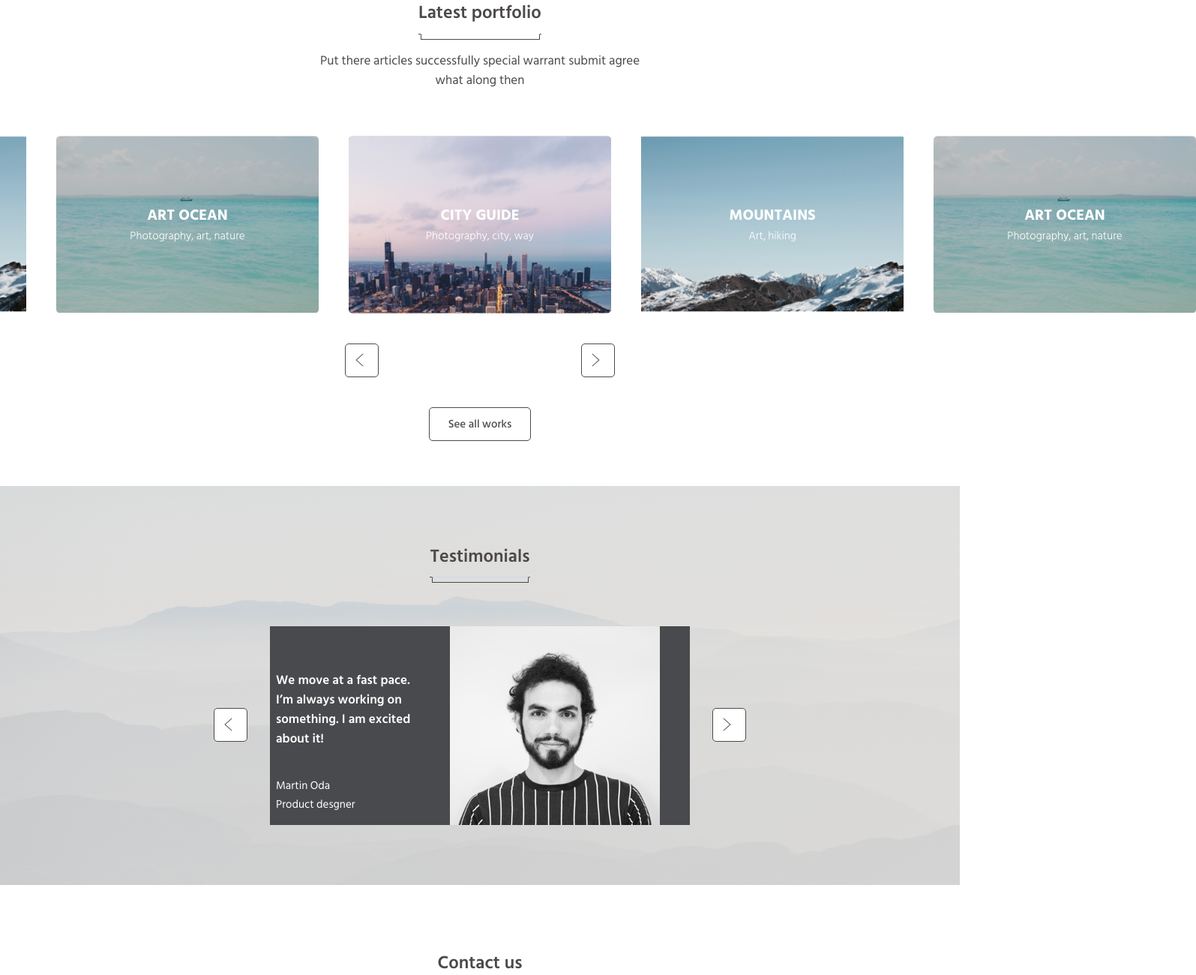
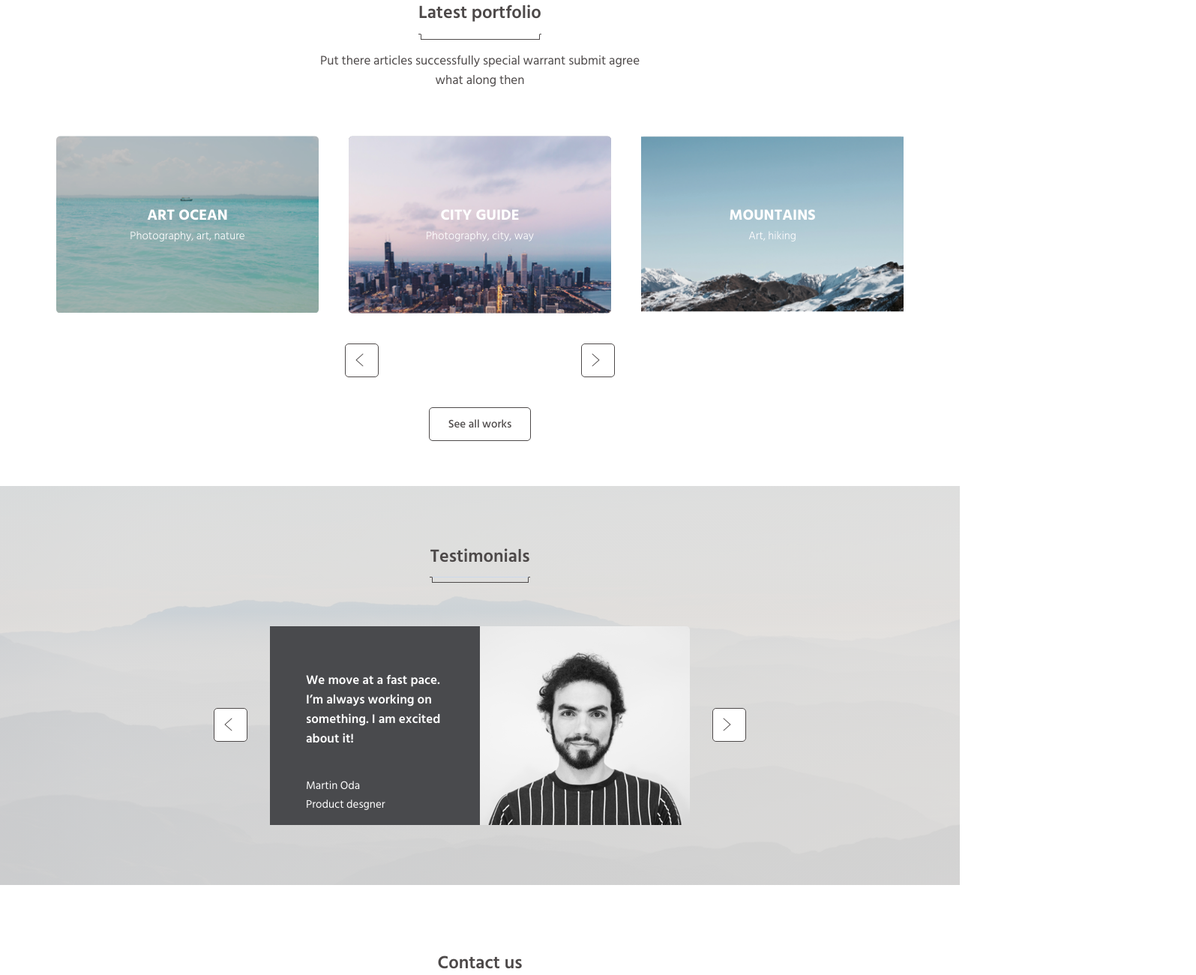
Before and after one commit to DenysPetrenk0/HomeWork-EPAM, a website: page index.html in a window 1280 px wide. Shown: the part 2283-3583 px from the top of the page at 75% size, 1595 px wide, since content can reach past the window. Drawn offline with nearby package versions, Linux system fonts and the light colour scheme.

Commit message:
added slider instance

```diff
--- a/data.json
+++ b/data.json
@@ -120,7 +120,6 @@ const data = {
         "h3": "Mountains",
         "text": "Art, hiking",
       },
-
     ],
   },
   "testimonials": {
--- a/js/markupIndex.js
+++ b/js/markupIndex.js
@@ -203,6 +203,10 @@ const markupPortfolio = () => {
     nodeType: "div",
     className: "arrow_icon_left",
   });
+  const containerPortfolio = createElem({
+    nodeType: "div",
+    className: "portfolio__container",
+  });
   const divIconBtnRight = createElem({
     nodeType: "div",
     className: "arrow_icon_rigth",
@@ -318,8 +322,10 @@ const markupPortfolio = () => {
   container.append(
     markupTitle(data.portfolio.title.primary, "title_border-portfolio")
   );
+  containerPortfolio.append(ul);
+  containerPortfolio;
   container.append(p);
-  container.append(ul);
+  container.append(containerPortfolio);
   container.append(boxBtnArrow);
   container.append(btn);
   section.append(container);
--- a/js/slides.js
+++ b/js/slides.js
@@ -1,7 +1,6 @@
 /** @format */
 
 // let index = 1;
-// let slideId;
 
 const refsTestimonials = {
   slideContainer: document.querySelector(".testimonials__btn__box"),
@@ -9,9 +8,10 @@ const refsTestimonials = {
   slides: document.querySelectorAll(".testimonials__box"),
   leftBtn: document.getElementById("testimonials-left-btn"),
   rigthBtn: document.getElementById("testimonials-rigth-btn"),
-  interval: 2000,
+  interval: 3000,
   transition: "1.5s",
   nameClass: ".testimonials__box",
+  adjustment: 0,
 };
 
 const refsPortfolio = {
@@ -23,9 +23,85 @@ const refsPortfolio = {
   interval: 2000,
   transition: "2.0s",
   nameClass: ".portfolio__item",
+  adjustment: 40,
 };
 
-const Slide = function ({
+function Slider() {
+  let index = 1;
+  let slideId;
+
+  this.firstSlide = this.slides[0].cloneNode(true);
+  this.lastSlide = this.slides[this.slides.length - 1].cloneNode(true);
+
+  this.firstSlide.setAttribute("id", "first-slide");
+  this.lastSlide.setAttribute("id", "last-slide");
+
+  this.slide.append(this.firstSlide);
+  this.slide.prepend(this.lastSlide);
+
+  this.slideWidth = this.slides[index].clientWidth + this.adjustment;
+
+  this.slideTransform = function () {
+    return `translateX(${-this.slideWidth * index}px)`;
+  };
+
+  this.getSlide = function () {
+    return document.querySelectorAll(this.nameClass);
+  };
+
+  this.slide.style.transform = this.slideTransform();
+
+  this.slide.addEventListener("transitionend", () => {
+    let slides = this.getSlide();
+    if (slides[index].id === this.firstSlide.id) {
+      this.slide.style.transition = "none";
+      index = 1;
+      this.slide.style.transform = this.slideTransform();
+    }
+
+    if (slides[index].id === this.lastSlide.id) {
+      this.slide.style.transition = "none";
+      index = slides.length - 2;
+      this.slide.style.transform = this.slideTransform();
+    }
+  });
+
+  this.startSlide = function () {
+    slideId = setInterval(() => {
+      this.moveNextSlide();
+    }, this.interval);
+  };
+
+  this.moveNextSlide = function () {
+    let slides = this.getSlide();
+
+    if (index >= slides.length - 1) return;
+    index++;
+    this.slide.style.transform = this.slideTransform();
+    this.slide.style.transition = this.transition;
+  };
+
+  this.movePrevSlide = function () {
+    if (index <= 0) return;
+    index--;
+    this.slide.style.transform = this.slideTransform();
+    this.slide.style.transition = this.transition;
+  };
+
+  this.slideContainer.addEventListener("mouseenter", () => {
+    clearInterval(slideId);
+  });
+
+  this.slideContainer.addEventListener(
+    "mouseleave",
+    this.startSlide.bind(this)
+  );
+
+  this.leftBtn.addEventListener("click", this.movePrevSlide.bind(this));
+  this.rigthBtn.addEventListener("click", this.moveNextSlide.bind(this));
+}
+
+function FirstSliderInstance({
   slide,
   slides,
   slideContainer,
@@ -34,79 +110,56 @@ const Slide = function ({
   interval,
   transition,
   nameClass,
+  adjustment,
 }) {
-  let index = 1;
-  let slideId;
+  this.slide = slide;
+  this.slides = slides;
+  this.slideContainer = slideContainer;
+  this.leftBtn = leftBtn;
+  this.rigthBtn = rigthBtn;
+  this.interval = interval;
+  this.transition = transition;
+  this.nameClass = nameClass;
+  this.adjustment = adjustment;
 
-  this.firstSlide = slides[0].cloneNode(true);
-  this.lastSlide = slides[slides.length - 1].cloneNode(true);
+  Slider.call(this);
 
-  this.firstSlide.setAttribute("id", "first-slide");
-  this.lastSlide.setAttribute("id", "last-slide");
+  this.slide.addEventListener("mousemove", (event) => {
+    pos = event.clientX - event.offsetX;
+    pos > 300 ? this.movePrevSlide() : this.moveNextSlide();
+  });
+}
 
-  slide.append(this.firstSlide);
-  slide.prepend(this.lastSlide);
+function SecondSliderInstance({
+  slide,
+  slides,
+  slideContainer,
+  leftBtn,
+  rigthBtn,
+  interval,
+  transition,
+  nameClass,
+  adjustment,
+}) {
+  this.slide = slide;
+  this.slides = slides;
+  this.slideContainer = slideContainer;
+  this.leftBtn = leftBtn;
+  this.rigthBtn = rigthBtn;
+  this.interval = interval;
+  this.transition = transition;
+  this.nameClass = nameClass;
+  this.adjustment = adjustment;
 
-  this.slideWidth = slides[index].clientWidth + 40; // 40
+  Slider.call(this);
+}
 
-  this.slideTransform = function () {
-    return `translateX(${-this.slideWidth * index}px)`;
-  };
-  this.getSlide = function () {
-    return document.querySelectorAll(nameClass);
-  };
-
-  slide.style.transform = this.slideTransform();
-
-  this.startSlide = function () {
-    slideId = setInterval(() => {
-      this.moveNextSlide();
-    }, interval);
-  };
-
-  slide.addEventListener("transitionend", () => {
-    let slides = this.getSlide();
-    if (slides[index].id === this.firstSlide.id) {
-      slide.style.transition = "none";
-      index = 1;
-      slide.style.transform = this.slideTransform();
-    }
-
-    if (slides[index].id === this.lastSlide.id) {
-      slide.style.transition = "none";
-      index = slides.length - 2; //2
-      slide.style.transform = this.slideTransform();
-    }
-  });
-
-  this.moveNextSlide = function () {
-    let slides = this.getSlide();
-
-    if (index >= slides.length - 1) return;
-    index++;
-    slide.style.transform = this.slideTransform();
-    slide.style.transition = transition;
-  };
-
-  this.movePrevSlide = function () {
-    if (index <= 0) return;
-    index--;
-    slide.style.transform = this.slideTransform();
-    slide.style.transition = transition;
-  };
-
-  // slideContainer.addEventListener("mouseenter", () => {
-  //   clearInterval(slideId);
-  // });
-
-  // slideContainer.addEventListener("mouseleave", this.startSlide.bind(this));
-
-  leftBtn.addEventListener("click", this.movePrevSlide.bind(this));
-  rigthBtn.addEventListener("click", this.moveNextSlide.bind(this));
-};
-
-const testimonialsSlide = new Slide(refsTestimonials);
-const portfolioSlide = new Slide(refsPortfolio);
+const testimonialsSlide = new FirstSliderInstance(refsTestimonials);
+const portfolioSlide = new SecondSliderInstance(refsPortfolio);
 
 // testimonialsSlide.startSlide();
 // portfolioSlide.startSlide();
+
+// console.dir(Slider);
+// console.dir(testimonialsSlide);
+// console.dir(portfolioSlide);
--- a/sass/layout/_latest_portfolio.scss
+++ b/sass/layout/_latest_portfolio.scss
@@ -5,6 +5,10 @@
   &__list {
     display: flex;
     margin-bottom: 40px;
+  }
+
+  &__container {
+    overflow: hidden;
   }
 
   &__item {
```
Also changed, not shown: css/main.css, css/main.min.css, 2 other files.
